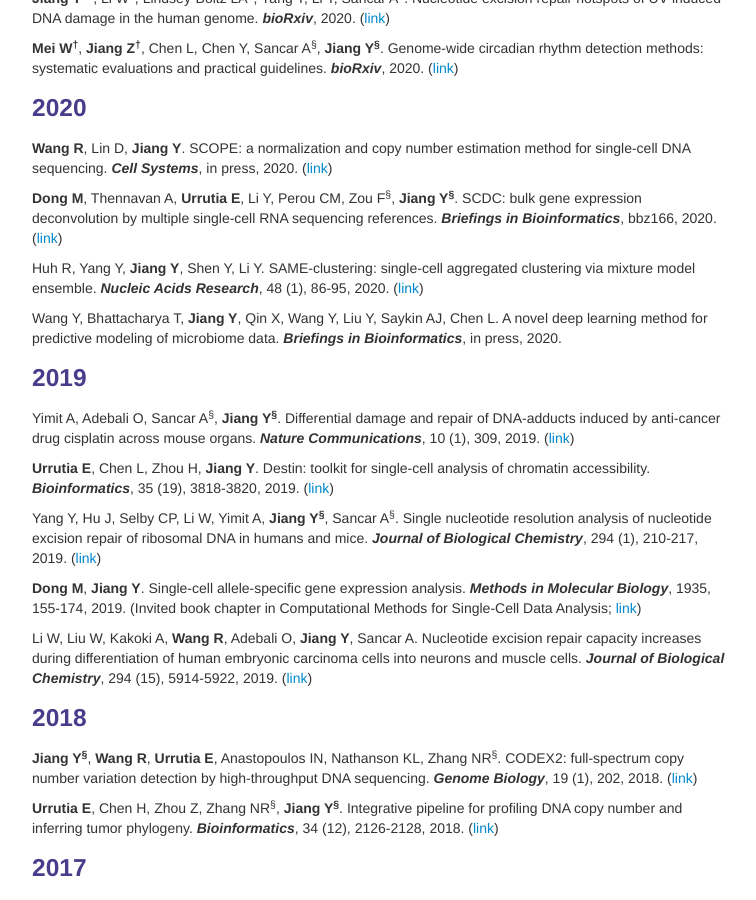
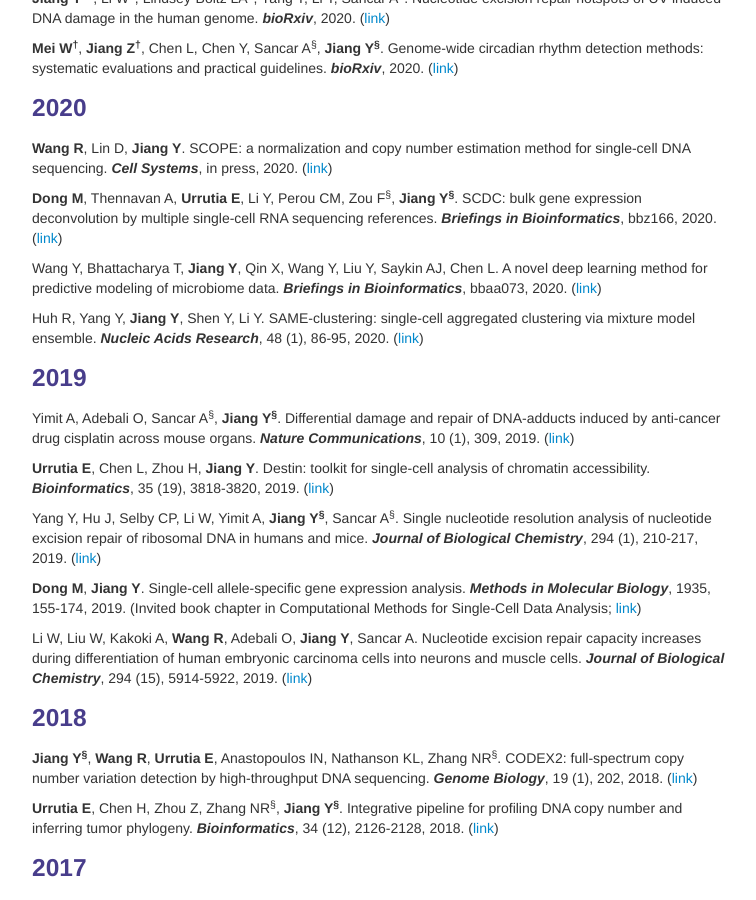
Before and after one commit to yuchaojiang/yuchaojiang.github.io, a Jekyll site: the page built from pages/pubs.md, in a window 1280 px wide and 900 px high, scrolled down 306 px. Shown: the whole window, without its empty margins (258-1014 px from the left). Built offline with Jekyll 4.4.1, drawn with Linux system fonts in a browser that asks for light colours.

Commit message:
Update pubs.md

```diff
--- a/pages/pubs.md
+++ b/pages/pubs.md
@@ -26,9 +26,9 @@ Lab members are highlighted in **boldface**; &dagger; indicates co-first authors
 
 **Dong M**, Thennavan A, **Urrutia E**, Li Y, Perou CM, Zou F<sup>&sect;</sup>, **Jiang Y<sup>&sect;</sup>**. SCDC: bulk gene expression deconvolution by multiple single-cell RNA sequencing references. ***Briefings in Bioinformatics***, bbz166, 2020. ([link](https://academic.oup.com/bib/advance-article/doi/10.1093/bib/bbz166/5699815))
 
+Wang Y, Bhattacharya T, **Jiang Y**, Qin X, Wang Y, Liu Y, Saykin AJ, Chen L. A novel deep learning method for predictive modeling of microbiome data. ***Briefings in Bioinformatics***, bbaa073, 2020. ([link](https://doi.org/10.1093/bib/bbaa073))
+
 Huh R, Yang Y, **Jiang Y**, Shen Y, Li Y. SAME-clustering: single-cell aggregated clustering via mixture model ensemble. ***Nucleic Acids Research***, 48 (1), 86-95, 2020. ([link](https://academic.oup.com/nar/article/48/1/86/5644992))
-
-Wang Y, Bhattacharya T, **Jiang Y**, Qin X, Wang Y, Liu Y, Saykin AJ, Chen L. A novel deep learning method for predictive modeling of microbiome data. ***Briefings in Bioinformatics***, in press, 2020.
 
 ### 2019
 
```
